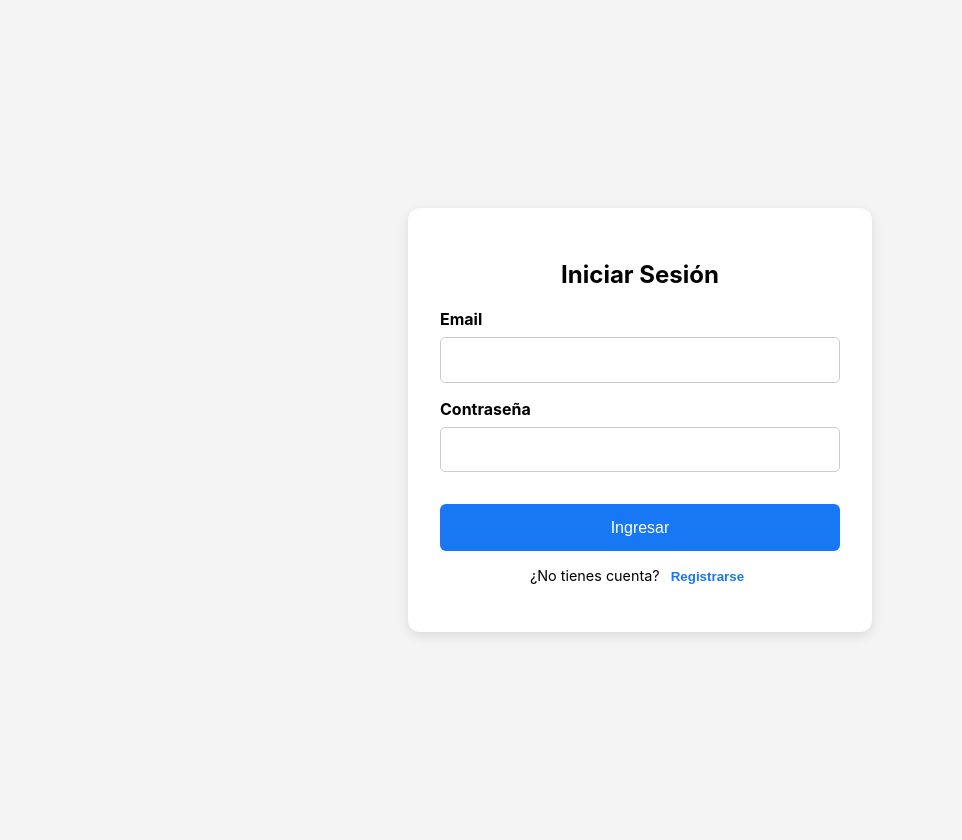
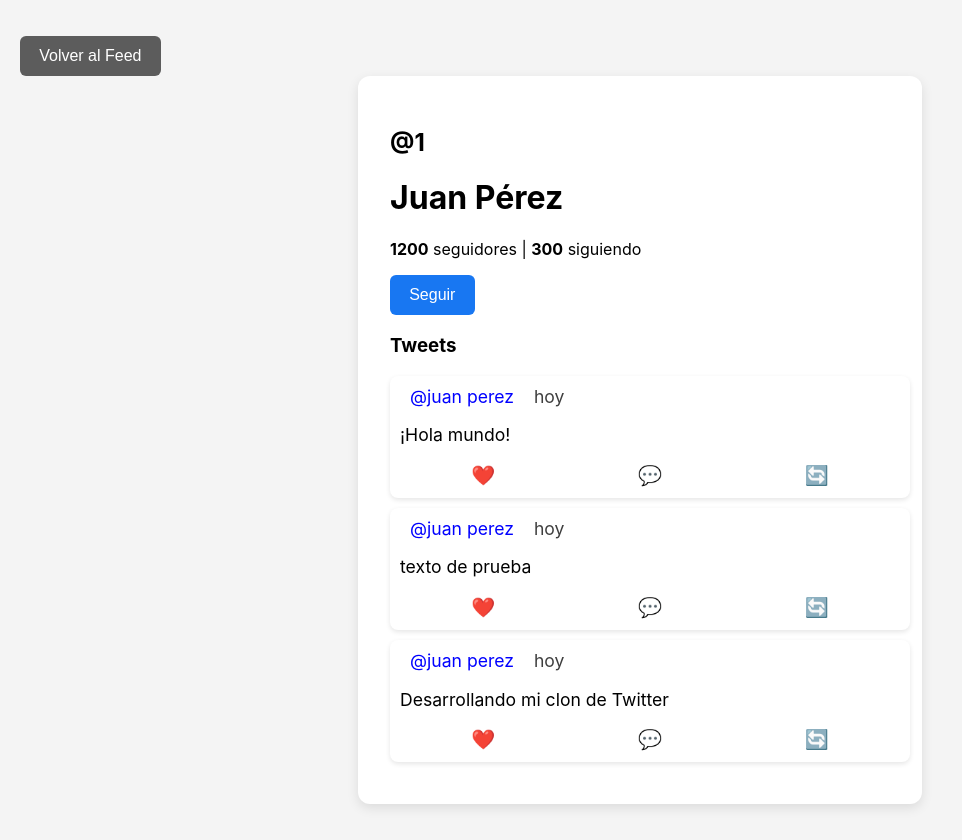
Before and after one commit to nico9ga/twitter-clone-Frontend, a React (Create React App) app: page /profile/1 in a window 1280 px wide. Shown: the whole page, without its empty margins (0-962 px from the left). Built offline with nearby package versions, Linux system fonts and the light colour scheme.

Commit message:
Perfil
perfil, nombre de usuario en tweets y diferentes direcciones

```diff
--- a/package.json
+++ b/package.json
@@ -9,7 +9,8 @@
     "@testing-library/user-event": "^13.5.0",
     "react": "^19.0.0",
     "react-dom": "^19.0.0",
-    "react-scripts": "5.0.1",
+    "react-router-dom": "^7.2.0",
+    "react-scripts": "^5.0.1",
     "web-vitals": "^2.1.4"
   },
   "scripts": {
--- a/src/App.js
+++ b/src/App.js
@@ -1,9 +1,17 @@
+import { BrowserRouter as Router, Routes, Route } from "react-router-dom";
 import Auth from "./Auth";
-
+import ProfilePage from "./ProfilePage";
+import MainPage from "./MainPage";
 
 function App() {
   return (
-    <Auth />
+    <Router>
+      <Routes>
+        <Route path="/" element={<Auth />} />
+        <Route path="/feed" element ={<MainPage />} />
+        <Route path="/profile/:username" element={<ProfilePage />} />
+      </Routes>
+    </Router>
   );
 }
 
--- a/src/Auth.js
+++ b/src/Auth.js
@@ -1,5 +1,7 @@
 import React, { useState } from "react";
+import { useNavigate } from "react-router-dom";
 import "./Auth.css";
+import MainPage from "./MainPage";
 
 const Auth = () => {
   const [isLogin, setIsLogin] = useState(true);
@@ -23,7 +25,11 @@ const Auth = () => {
         <MainPage onLogout={handleLogout} />
       ) : (
         <div className="auth-card">
-          {isLogin ? <Login onAuthSuccess={handleAuthSuccess} /> : <Register onAuthSuccess={handleAuthSuccess} />}
+          {isLogin ? (
+            <Login onAuthSuccess={handleAuthSuccess} />
+          ) : (
+            <Register onAuthSuccess={handleAuthSuccess} />
+          )}
           <p className="toggle-text">
             {isLogin ? "¿No tienes cuenta?" : "¿Ya tienes cuenta?"}
             <button className="toggle-button" onClick={toggleAuth}>
@@ -39,11 +45,13 @@ const Auth = () => {
 const Login = ({ onAuthSuccess }) => {
   const [email, setEmail] = useState("");
   const [password, setPassword] = useState("");
+  const navigate = useNavigate();
 
   const handleSubmit = (e) => {
     e.preventDefault();
     console.log("Login con:", { email, password });
     onAuthSuccess();
+    navigate("/feed");
   };
 
   return (
@@ -70,7 +78,9 @@ const Login = ({ onAuthSuccess }) => {
           />
         </div>
 
-        <button type="submit" className="auth-button">Ingresar</button>
+        <button type="submit" className="auth-button">
+          Ingresar
+        </button>
       </form>
     </>
   );
@@ -80,11 +90,13 @@ const Register = ({ onAuthSuccess }) => {
   const [username, setUsername] = useState("");
   const [email, setEmail] = useState("");
   const [password, setPassword] = useState("");
+  const navigate = useNavigate();
 
   const handleSubmit = (e) => {
     e.preventDefault();
     console.log("Registro con:", { username, email, password });
     onAuthSuccess();
+    navigate("/feed");
   };
 
   return (
@@ -121,65 +133,12 @@ const Register = ({ onAuthSuccess }) => {
           />
         </div>
 
-        <button type="submit" className="auth-button">Registrarse</button>
+        <button type="submit" className="auth-button">
+          Registrarse
+        </button>
       </form>
     </>
   );
 };
 
-const MainPage = ({ onLogout }) => {
-  const [sidebarOpen, setSidebarOpen] = useState(false);
-
-  const toggleSidebar = () => {
-    setSidebarOpen(!sidebarOpen);
-  };
-
-  return (
-    <div className="main-container">
-      {/* Botón para abrir la sidebar en móviles */}
-      <button className="menu-button" onClick={toggleSidebar}>☰</button>
-
-      {/* Sidebar con animación */}
-      <div className={`sidebar ${sidebarOpen ? "open" : ""}`}>
-        <h2>Perfil</h2>
-        <p>@usuario</p>
-        <button className="logout-button" onClick={onLogout}>Cerrar Sesión</button>
-      </div>
-
-      {/* Contenido principal */}
-      <div className="feed">
-        <h2>Inicio</h2>
-        <div className="tweet">
-          <p>Este es un tweet de prueba</p>
-          <div className="tweet-actions">
-            <button>❤️</button>
-            <button>🔁</button>
-            <button>💬</button>
-          </div>
-        </div>
-        <div className="tweet">
-          <p>Lorem ipsum dolor sit amet, consectetur adipiscing elit. Sed tincidunt, eros non commodo viverra, neque nisi vehicula ligula, at suscipit magna nulla a risus. Integer vestibulum, nunc id maximus auctor, purus enim dapibus metus, sit amet sodales erat mi nec nisi. Duis id orci vitae ligula auctor tincidunt. Sed malesuada felis in mi aliquet, et tincidunt justo tempor. Nulla facilisi. Aliquam erat volutpat. Vestibulum et tellus sed eros vulputate tristique. Nulla at risus at lacus euismod dignissim.</p>
-          <div className="tweet-actions">
-            <button>❤️</button>
-            <button>🔁</button>
-            <button>💬</button>
-          </div>
-        </div>
-        <div className="tweet">
-          <p>Lorem ipsum dolor sit amet, consectetur adipiscing elit. Sed tincidunt, eros non commodo viverra, neque nisi vehicula ligula, at suscipit magna nulla a risus. Integer vestibulum, nunc id maximus auctor, purus enim dapibus metus, sit amet sodales erat mi nec nisi. Duis id orci vitae ligula auctor tincidunt. Sed malesuada felis in mi aliquet, et tincidunt justo tempor. Nulla facilisi. Aliquam erat volutpat. Vestibulum et tellus sed eros vulputate tristique. Nulla at risus at lacus euismod dignissim.
-
-Donec dapibus ligula et feugiat ultrices. Nam luctus erat sit amet libero fringilla, eget facilisis erat pellentesque. In hac habitasse platea dictumst. Phasellus fermentum, justo at tristique vestibulum, erat metus sodales enim, nec malesuada urna felis sed libero. Etiam elementum, libero et eleifend malesuada, eros arcu bibendum mi, et elementum tortor libero a lacus. Integer et lacus mi. Vivamus suscipit diam vel leo sagittis, sed tempus purus fermentum. Aenean euismod malesuada augue in tristique.
-
-</p>
-          <div className="tweet-actions">
-            <button>❤️</button>
-            <button>🔁</button>
-            <button>💬</button>
-          </div>
-        </div>
-      </div>
-    </div>
-  );
-};
-
 export default Auth;
--- /dev/null
+++ b/src/MainPage.js
@@ -0,0 +1,59 @@
+import React, { useState } from "react";
+import { useNavigate } from "react-router-dom";
+import Tweet from "./Tweet"
+
+const MainPage = ({ onLogout }) => {
+    const username = "prueba";
+    const [sidebarOpen, setSidebarOpen] = useState(false);
+    const navigate = useNavigate(); // Hook para redirigir
+    const tweets = [
+      { id: 1, content: "¡Hola mundo!", username: "juan perez", date: "hoy" },
+      { id: 2, content: "texto de prueba", username: "juan perez", date: "hoy" },
+      {id: 3, content: "Desarrollando mi clon de Twitter", username: "juan perez", date: "hoy",},
+    ];
+
+
+    const toggleSidebar = () => {
+      setSidebarOpen(!sidebarOpen);
+    };
+
+    const handleLogout = () => {
+        //onLogout(); // Llama la función de logout
+        navigate("/"); // Redirige a Auth
+      };
+
+    return (
+      <div className="main-container">
+        {/* Botón para abrir la sidebar en móviles */}
+        <button className="menu-button" onClick={toggleSidebar}>
+          ☰
+        </button>
+
+        {/* Sidebar con animación */}
+        <div className={`sidebar ${sidebarOpen ? "open" : ""}`}>
+          <h2>Perfil</h2>
+          <p
+            onClick={() => navigate(`/profile/${username?.toString()}`)}
+            style={{ cursor: "pointer", color: "blue" }}
+          >
+            @{username}
+          </p>
+          <button className="logout-button" onClick={handleLogout}>
+            Cerrar Sesión
+          </button>
+        </div>
+
+        {/* Contenido principal */}
+        <div className="feed">
+          <h2>Inicio</h2>
+          <div className="feed-tweets">
+            {tweets.map((tweet) => (
+              <Tweet key={tweet.id} tweet={tweet} />
+            ))}
+          </div>
+        </div>
+      </div>
+    );
+  };
+
+  export default MainPage;
--- /dev/null
+++ b/src/ProfilePage.css
@@ -0,0 +1,83 @@
+.profile-container {
+    display: flex;
+    flex-direction: column;
+    align-items: center;
+    justify-content: center;
+    min-height: 100vh;
+    background-color: #f4f4f4;
+    padding: 20px;
+}
+
+.back-button{
+    align-self: flex-start;
+    background-color: #363636cc;
+    color: white;
+    border: none;
+    padding: 0.7rem 1.2rem;
+    border-radius: 6px;
+    font-size: 1rem;
+    cursor: pointer;
+    transition: background 0.3s ease-in-out;
+}
+
+.profile-card {
+    background: white;
+    padding: 2rem;
+    border-radius: 12px;
+    box-shadow: 0 4px 12px rgba(0, 0, 0, 0.1);
+    width: 100%;
+    max-width: 500px;
+    text-align:left;
+}
+
+.profile-picture {
+    width: 120px;
+    height: 120px;
+    border-radius: 50%;
+    object-fit: cover;
+    margin-bottom: 1rem;
+}
+
+.profile-username {
+    font-size: 1.5rem;
+    font-weight: bold;
+    margin-bottom: 0.5rem;
+}
+
+.profile-bio {
+    font-size: 1rem;
+    color: #555;
+    margin-bottom: 1rem;
+}
+
+.profile-actions {
+    display: flex;
+    gap: 10px;
+    justify-content: center;
+}
+
+.follow-button {
+    background-color: #1877f2;
+    color: white;
+    border: none;
+    padding: 0.7rem 1.2rem;
+    border-radius: 6px;
+    font-size: 1rem;
+    cursor: pointer;
+    transition: background 0.3s ease-in-out;
+}
+
+.follow-button:hover {
+    background-color: #165dd9;
+}
+
+.tweet {
+    background: white;
+    width: 100%;
+    max-width: 100%;
+    padding: 10px;
+    border-radius: 8px;
+    box-shadow: 0 2px 5px rgba(0, 0, 0, 0.1);
+    margin-bottom: 10px;
+    font-size: clamp(0.9rem, 2vw, 1.1rem);
+  }
--- /dev/null
+++ b/src/ProfilePage.js
@@ -0,0 +1,56 @@
+import { useState } from "react";
+import { useParams } from "react-router-dom";
+import { useNavigate } from "react-router-dom";
+import "./ProfilePage.css";
+import Tweet from "./Tweet.js";
+
+const ProfilePage = () => {
+    const [isFollowing, setIsFollowing] = useState(false);
+    const navigate = useNavigate();
+
+  // Simulación de datos del usuario
+  const { username } = useParams();
+  const user = {
+    name: "Juan Pérez",
+    username: username,
+    tweets: [
+      { id: 1, content: "¡Hola mundo!", username: "juan perez", date: "hoy"  },
+      { id: 2, content: "texto de prueba", username: "juan perez", date: "hoy"},
+      { id: 3, content: "Desarrollando mi clon de Twitter", username: "juan perez", date: "hoy"},
+    ],
+    followers: 1200,
+    following: 300,
+  };
+  const toggleFollow = () => {
+    setIsFollowing(!isFollowing);
+  };
+  return (
+    <div className="profile-container">
+        <button className="back-button" onClick={() => navigate("/feed")}>
+        Volver al Feed
+      </button>
+      <div className="profile-card">
+        <h2 className="profile-username">@{user.username}</h2>
+        <h1 className="profile-name">{user.name}</h1>
+        <p className="profile-followers">
+          <strong>{user.followers}</strong> seguidores |{" "}
+          <strong>{user.following}</strong> siguiendo
+        </p>
+        <button
+          className= "follow-button" onClick={toggleFollow}
+        >
+          {isFollowing ? "Dejar de seguir" : "Seguir"}
+        </button>
+        <h3 className="profile-tweets-title">Tweets</h3>
+        <div className="profile-tweets">
+          {user.tweets.map((tweet) => (
+            <Tweet key={tweet.id} tweet={tweet} />
+          ))}
+        </div>
+      </div>
+    </div>
+  );
+};
+
+
+export default ProfilePage;
--- /dev/null
+++ b/src/Tweet.css
@@ -0,0 +1,22 @@
+.tweet {
+    background: white;
+    width: 100%;
+    max-width: 100%;
+    padding: 10px;
+    border-radius: 8px;
+    box-shadow: 0 2px 5px rgba(0, 0, 0, 0.1);
+    margin-bottom: 10px;
+    font-size: clamp(0.9rem, 2vw, 1.1rem);
+  }
+
+.tweet-username{
+  color: blue;
+  align-self: flex-start;
+  padding: 10px;
+}
+
+.tweet-date{
+  color: rgb(62, 62, 62);
+  align-self: flex-end;
+  padding: 10px;
+}
--- /dev/null
+++ b/src/Tweet.js
@@ -0,0 +1,31 @@
+import React from "react";
+import { useNavigate } from "react-router-dom";
+import "./Tweet.css"; // Asegúrate de tener estilos adecuados
+
+const Tweet = ({ tweet }) => {
+  const navigate = useNavigate();
+
+  return (
+    <div className="tweet">
+      <div className="tweet-header">
+        {/* Nombre del usuario con redirección */}
+        <span className="tweet-username" onClick={() => navigate(`/profile/${tweet.username}`)}>
+          @{tweet.username}
+        </span>
+
+        {/* Fecha del tweet */}
+        <span className="tweet-date">{tweet.date}</span>
+      </div>
+
+      {/* Contenido del tweet */}
+      <p className="tweet-content">{tweet.content}</p>
+      <div className="tweet-actions">
+        <button>❤️</button>
+        <button>💬</button>
+        <button>🔄</button>
+      </div>
+    </div>
+  );
+};
+
+export default Tweet;
```
Also changed, not shown: 1 other file (tests, documents, lock files or other folders).
